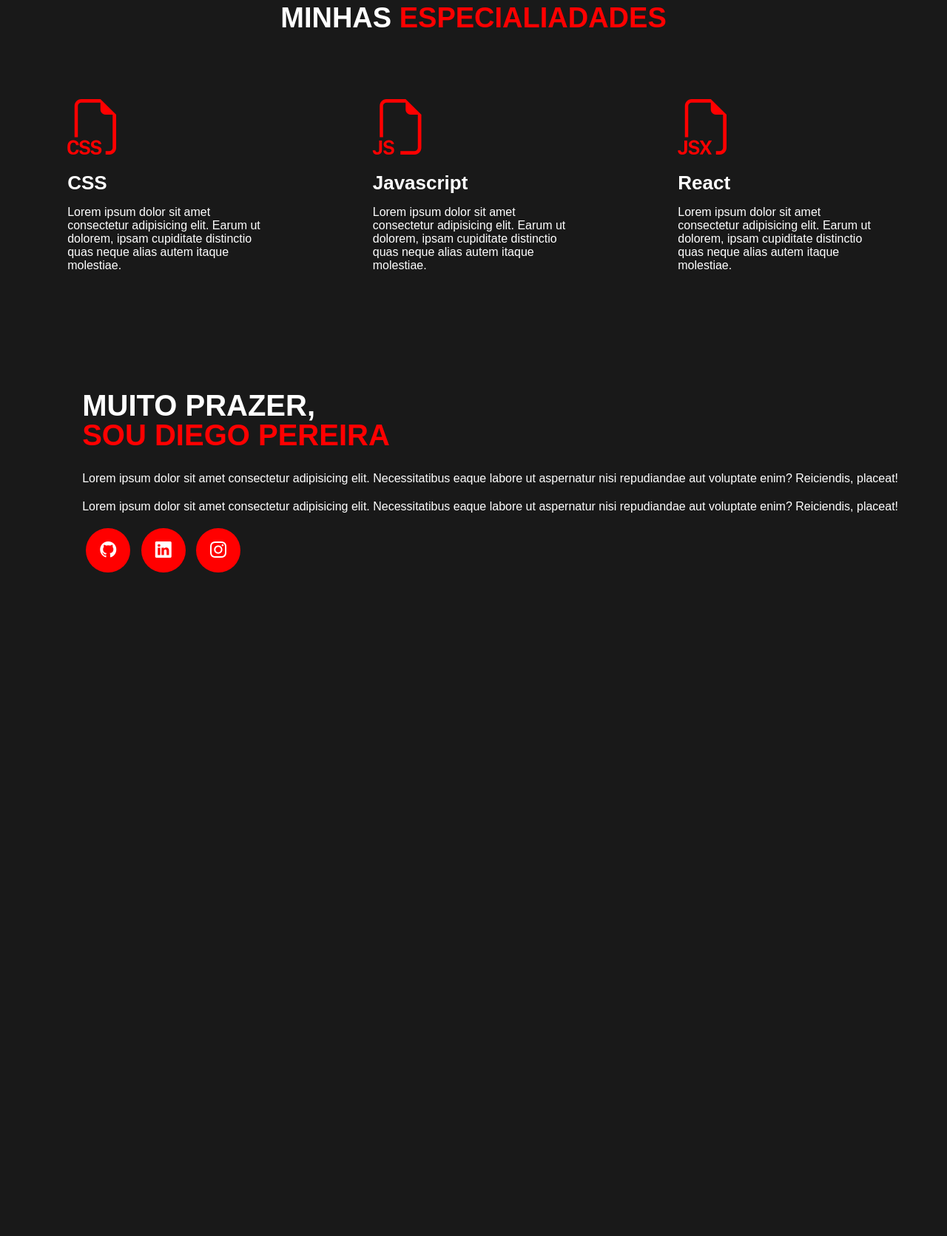
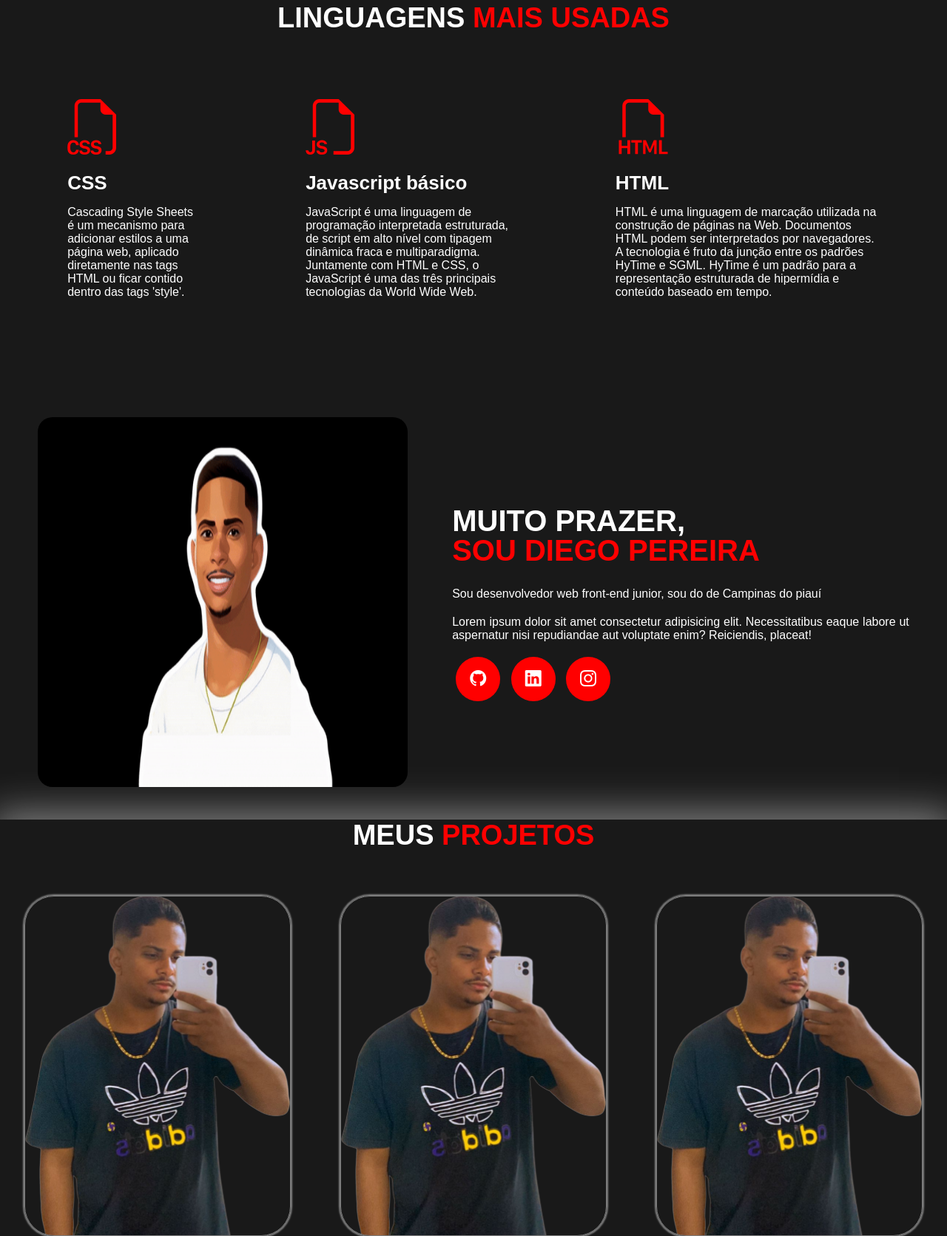
Before and after one commit to DiegoPereira-Dev/professional_portfolio, a plain HTML site: page index.html in a window 1280 px wide. Shown: the part 612-2283 px from the top of the page at 74% size. Before the commit the page ends 1426 px from the top, so only its background shows below. Drawn offline with nearby package versions, Linux system fonts and the light colour scheme.

Commit message:
update tab projects

```diff
--- a/index.html
+++ b/index.html
@@ -23,10 +23,10 @@
 
             <nav class="menu-desktop">
                 <ul>
-                    <li><a href="#">Ínicio</a></li>
-                    <li><a href="#">Especialidades</a></li>
-                    <li><a href="#">Sobre mim</a></li>
-                    <li><a href="#">Projetos</a></li>
+                    <li><a href="#inicio">Ínicio</a></li>
+                    <li><a href="#especialidades">Especialidades</a></li>
+                    <li><a href="#sobre-mim">Sobre mim</a></li>
+                    <li><a href="#projetos">Projetos</a></li>
                 </ul>
             </nav>
             <div class="btn-contato">
@@ -38,7 +38,7 @@
     </header><!-- navegação -->
 
     <main>
-        <section class="topo-do-site">
+        <section class="topo-do-site" id="inicio">
             <div class="interface">
                 <div class="flex">
                     <div class="txt-topo-site">
@@ -62,29 +62,32 @@
             </div><!-- interface -->
         </section><!-- topo do site -->
 
-        <section class="especialidades">
+        <section class="especialidades" id="especialidades">
             <div class="interface">
-                <h2 class="titulo">MINHAS <span>ESPECIALIADADES</span></h2>
+                <h2 class="titulo">LINGUAGENS <span>MAIS USADAS</span></h2>
                 <div class="flex">
                     <div class="especialidades-box">
                         <i class="bi bi-filetype-css"></i>
                         <h3>CSS</h3>
-                        <p>Lorem ipsum dolor sit amet consectetur adipisicing elit. Earum ut dolorem, ipsam cupiditate
-                            distinctio quas neque alias autem itaque molestiae.</p>
+                        <p>Cascading Style Sheets é um mecanismo para adicionar estilos a uma página web, aplicado
+                            diretamente nas tags HTML ou ficar contido dentro das tags 'style'.</p>
                     </div><!-- especialidades box -->
 
                     <div class="especialidades-box">
                         <i class="bi bi-filetype-js"></i>
-                        <h3>Javascript</h3>
-                        <p>Lorem ipsum dolor sit amet consectetur adipisicing elit. Earum ut dolorem, ipsam cupiditate
-                            distinctio quas neque alias autem itaque molestiae.</p>
+                        <h3>Javascript básico</h3>
+                        <p>JavaScript é uma linguagem de programação interpretada estruturada, de script em alto nível
+                            com tipagem dinâmica fraca e multiparadigma. Juntamente com HTML e CSS, o JavaScript é uma
+                            das três principais tecnologias da World Wide Web.</p>
                     </div><!-- especialidades box -->
 
                     <div class="especialidades-box">
-                        <i class="bi bi-filetype-jsx"></i>
-                        <h3>React</h3>
-                        <p>Lorem ipsum dolor sit amet consectetur adipisicing elit. Earum ut dolorem, ipsam cupiditate
-                            distinctio quas neque alias autem itaque molestiae.</p>
+                        <i class="bi bi-filetype-html"></i>
+                        <h3>HTML</h3>
+                        <p>HTML é uma linguagem de marcação utilizada na construção de páginas na Web. Documentos HTML
+                            podem ser interpretados por navegadores. A tecnologia é fruto da junção entre os padrões
+                            HyTime e SGML. HyTime é um padrão para a representação estruturada de hipermídia e conteúdo
+                            baseado em tempo.</p>
                     </div><!-- especialidades box -->
 
 
@@ -92,21 +95,20 @@
             </div><!-- interface -->
         </section><!-- especialidades -->
 
-        <section class="sobre">
+        <section class="sobre" id="sobre-mim">
             <section class="interface">
                 <div class="flex">
                     <div class="img-sobre">
-                        <img src="img/homem_sorrindo.jpeg" alt="">
+                        <img src="img/Avatar4-ezgif.com-video-to-gif-converter.gif" alt="">
                     </div>
                     <div class="txt-sobre">
                         <h2>MUITO PRAZER, <span>SOU DIEGO PEREIRA</span></h2>
-                        <p>Lorem ipsum dolor sit amet consectetur adipisicing elit. Necessitatibus eaque labore ut
-                            aspernatur nisi repudiandae aut voluptate enim? Reiciendis, placeat!</p>
+                        <p>Sou desenvolvedor web front-end junior, sou do de Campinas do piauí</p>
                         <p>Lorem ipsum dolor sit amet consectetur adipisicing elit. Necessitatibus eaque labore ut
                             aspernatur nisi repudiandae aut voluptate enim? Reiciendis, placeat!</p>
 
                         <div class="btn-social">
-                               <a href="#">
+                            <a href="https://github.com/DiegoPereira-Dev">
                                 <button>
                                     <i class="bi bi-github"></i>
                                 </button>
@@ -116,7 +118,7 @@
                                     <i class="bi bi-linkedin"></i>
                                 </button>
                             </a>
-                               <a href="#">
+                            <a href="https://www.instagram.com/pereiradiego_09?igsh=YXZ0bWhjbXBzYWds">
                                 <button>
                                     <i class="bi bi-instagram"></i>
                                 </button>
@@ -126,6 +128,33 @@
                 </div>
             </section><!-- interface -->
         </section><!-- sobre -->
+
+        <section class="portifolio">
+            <div class="interface">
+                <h2 class="titulo">MEUS <span>PROJETOS</span></h2>
+                <div class="flex">
+                    <div class="img-port" style="background-image: url(img/4b7b7c7d-a840-427a-8699-6100b9c2b7b9.png);">
+                        <div class="overlay">
+                            Cafeteria
+                        </div>
+                    </div>
+
+                    <div class="img-port" style="background-image: url(img/4b7b7c7d-a840-427a-8699-6100b9c2b7b9.png);">
+                        <div class="overlay">
+                            Projeto 2
+                        </div>
+                    </div>
+
+                    <div class="img-port" style="background-image: url(img/4b7b7c7d-a840-427a-8699-6100b9c2b7b9.png);">
+                        <div class="overlay">
+                            projeto 3
+                        </div>
+                    </div>
+
+                </div>
+            </div>
+        </section><!-- portifolio -->
+
     </main>
 
     <script src="script.js"></script>
--- a/style.css
+++ b/style.css
@@ -200,14 +200,15 @@ section.especialidades .flex{
 }
 
 
-/* estilos de projetos */
+/* estilos de sobre mim */
 section.sobre{
     padding: 40px 4%;
     margin-top: 40px;
 }
 
 .img-sobre img{
-    height: 400px;
+    height: 500px;
+    width: 500px;
     border-radius: 20px;
 }
 
@@ -248,11 +249,58 @@ section.sobre .flex{
     margin: 0 5px;
 }
 
-.sobre .txt-sobre .btn-social button{
-
-}
-
 .sobre .txt-sobre .btn-social a{
     text-decoration: none;
     list-style: none;
 }
+
+/* estilo de meus projetos */
+
+section.portifolio{
+    padding: 80 4%;
+    box-shadow: 0 0 50px 10px #ffffff73;
+}
+
+section.portifolio .flex{
+   justify-content: space-around;
+   margin-top: 60px;
+}
+
+.img-port{
+    width: 360px;
+    height: 460px;
+    background-size: cover;
+    background-position: 100% 0%;
+    cursor: pointer;
+    border-radius: 40px;
+    border: 1px solid #7d7d7d;
+    box-shadow: 0 0 2px 2px #ffffff73;
+    position: relative;
+}
+
+.img-port:hover{
+    background-position: 100% 100%;
+    transition: 5s;
+}
+
+.overlay{
+    position: absolute;
+    top: 0;
+    left: 0;
+    width: 100%;
+    height: 100%;
+    border-radius: 40px;
+    background-color: #000000b8;
+    display: flex;
+    align-items: center;
+    justify-content: center;
+    font-size: 24px;
+    font-weight: 600;
+    color: #fff;
+    opacity: 0;
+}
+
+.overlay:hover{
+    opacity: 1;
+    transition: 1.5s;
+}
```
Lines whose indentation alone changed are shown as unchanged.
